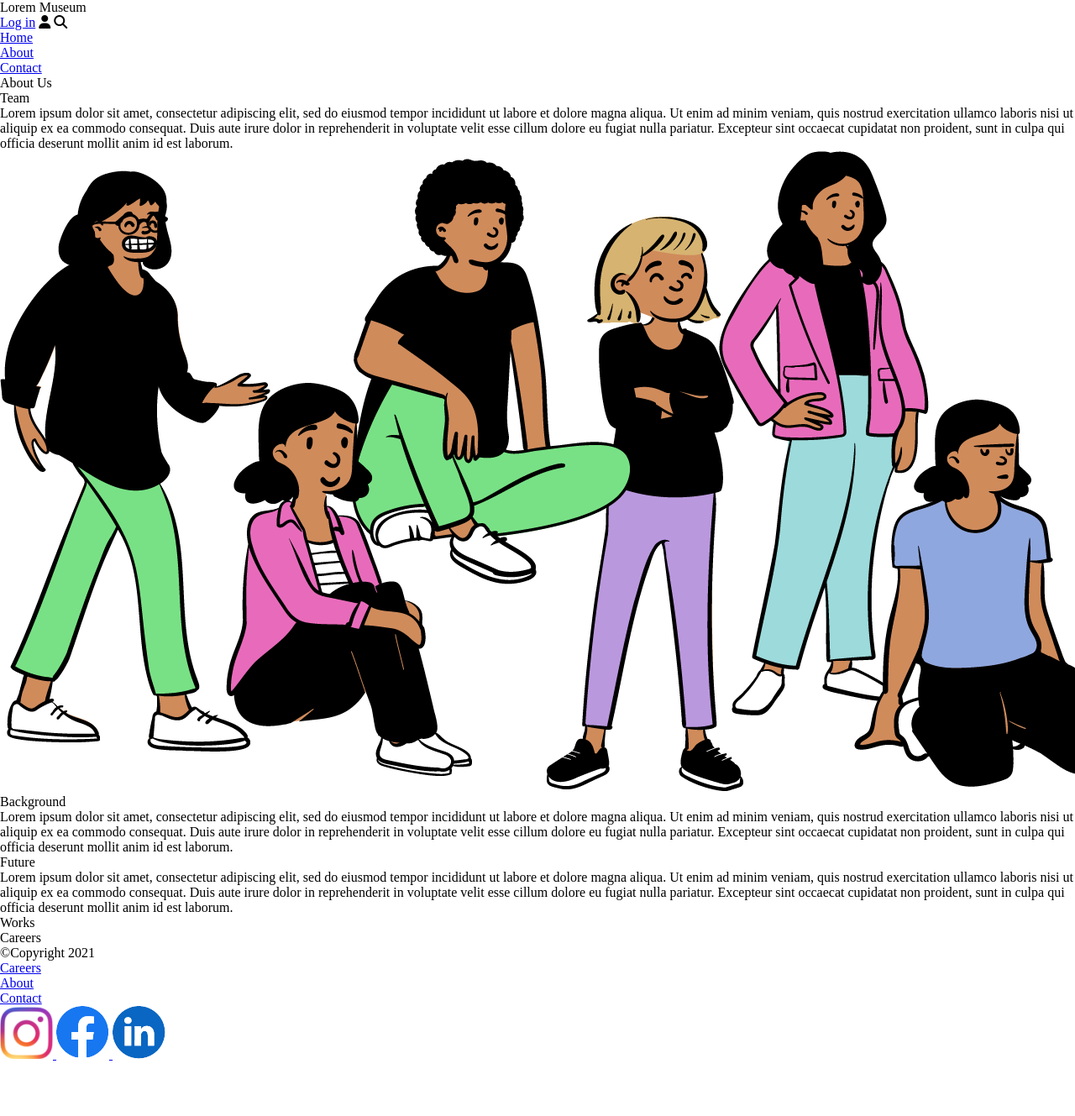
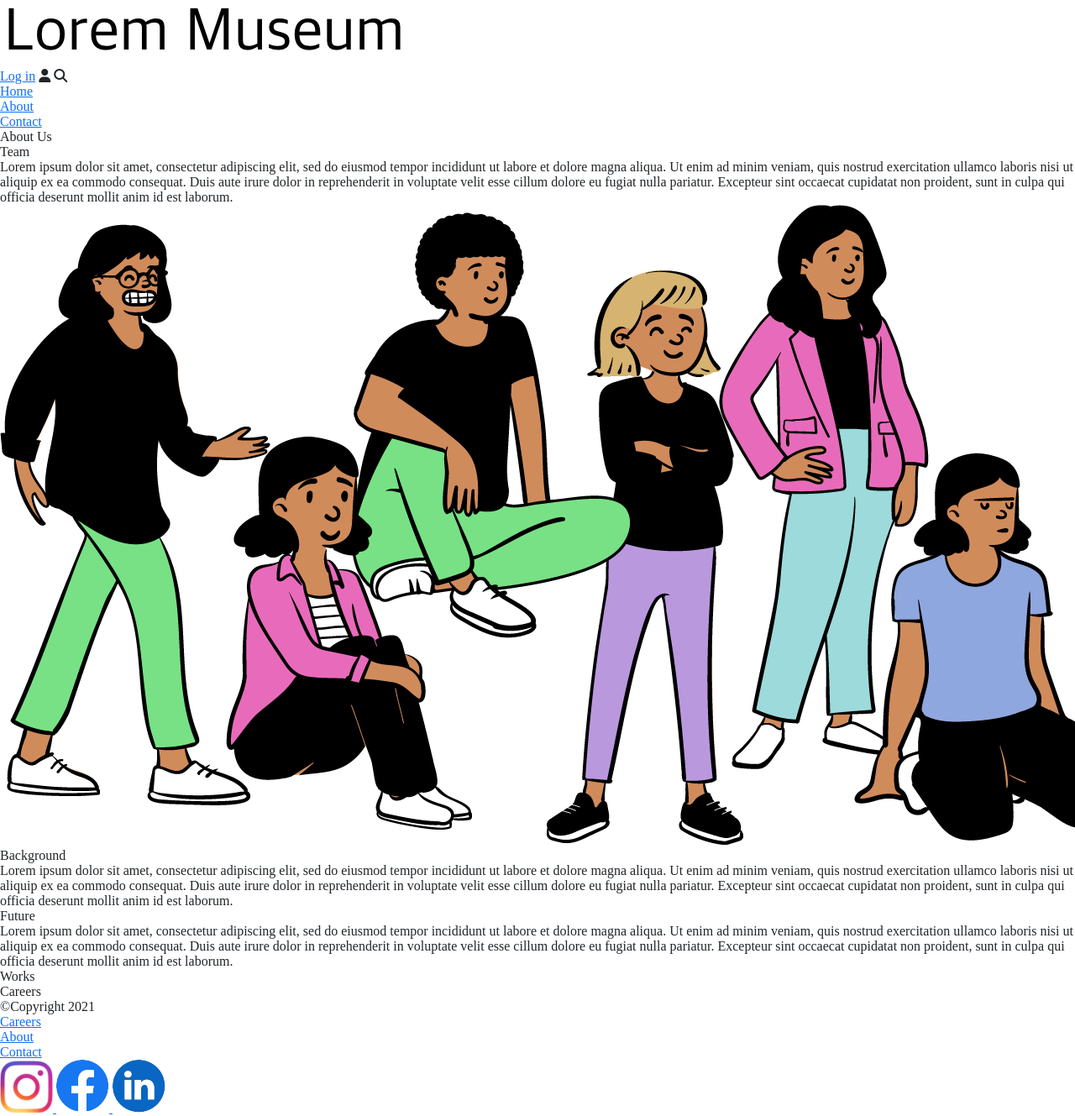
Before and after one commit to he000096/portfolio, a plain HTML site: page about.html in a window 1280 px wide. Shown: the top 1329 px of the page at 84% size. Before the commit the page ends 1265 px from the top, so only its background shows below. Drawn offline with nearby package versions, Linux system fonts and the light colour scheme.

Commit message:
logo image add

```diff
--- a/about.html
+++ b/about.html
@@ -6,12 +6,15 @@
     <meta name="viewport" content="width=device-width, initial-scale=1.0">
     <script src="https://kit.fontawesome.com/41996d43a2.js" crossorigin="anonymous"></script>
     <title>Lorem Museum</title>
+    <link href="https://cdn.jsdelivr.net/npm/bootstrap@5.3.1/dist/css/bootstrap.min.css" rel="stylesheet" integrity="sha384-4bw+/aepP/YC94hEpVNVgiZdgIC5+VKNBQNGCHeKRQN+PtmoHDEXuppvnDJzQIu9" crossorigin="anonymous">
     <link href="css/main.css" rel="stylesheet">
 </head>
 
 <body>
     <header>
-        <h1>Lorem Museum</h1>
+        <a href="home.html">
+            <img src="images/logo.png" alt="logo">
+          </a>
         <div class="headerright">
             <a href="https://www.login.com">Log in</a>
             <i class="fa-solid fa-user"></i>
@@ -40,9 +43,9 @@
                 sunt in culpa qui officia deserunt mollit anim id est laborum.</p>
         </div>
 
-        <div>
+        <picture>
             <img src="images/team.png" alt="team">
-        </div>
+        </picture>
 
         <div>
             <h4>Background</h4>
--- a/contact.html
+++ b/contact.html
@@ -5,11 +5,14 @@
     <meta name="viewport" content="width=device-width, initial-scale=1.0">
     <script src="https://kit.fontawesome.com/41996d43a2.js" crossorigin="anonymous"></script>
     <title>Lorem Museum</title>
+    <link href="https://cdn.jsdelivr.net/npm/bootstrap@5.3.1/dist/css/bootstrap.min.css" rel="stylesheet" integrity="sha384-4bw+/aepP/YC94hEpVNVgiZdgIC5+VKNBQNGCHeKRQN+PtmoHDEXuppvnDJzQIu9" crossorigin="anonymous">
     <link href="css/main.css" rel="stylesheet">
 </head>
 <body>
     <header>
-        <h1>Lorem Museum</h1>
+        <a href="home.html">
+            <img src="images/logo.png" alt="logo">
+          </a>
         <div class="headerright">
             <a href="https://www.login.com">Log in</a>
             <i class="fa-solid fa-user"></i>
```
Also changed, not shown: index.html (+4 -1 lines), images/logo.png (added), 2 other files.
